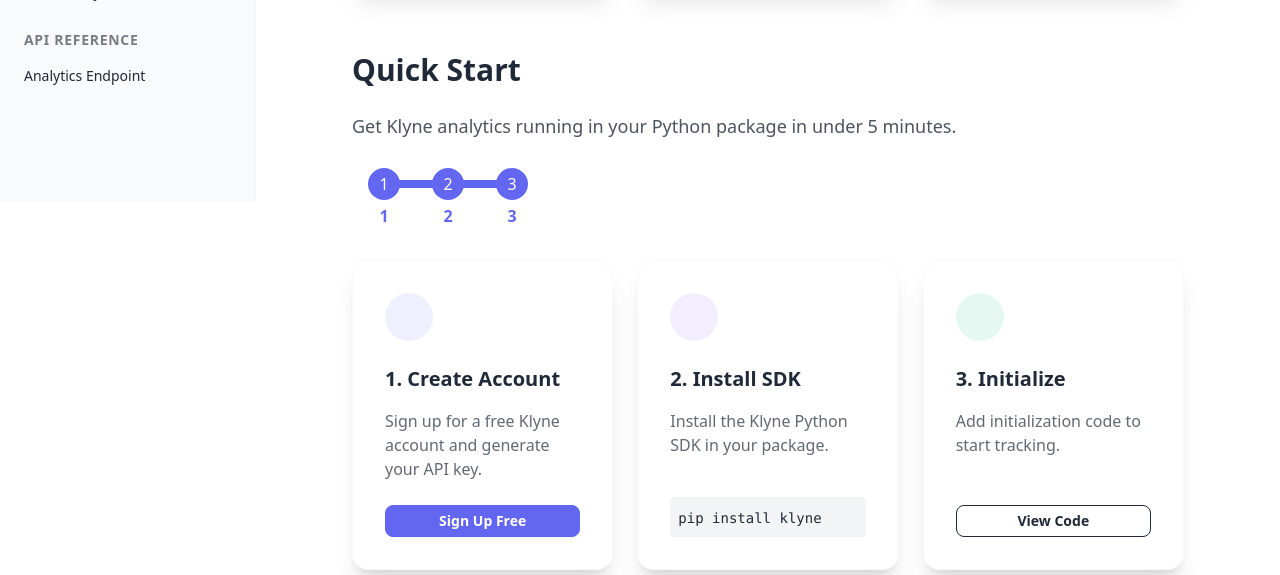
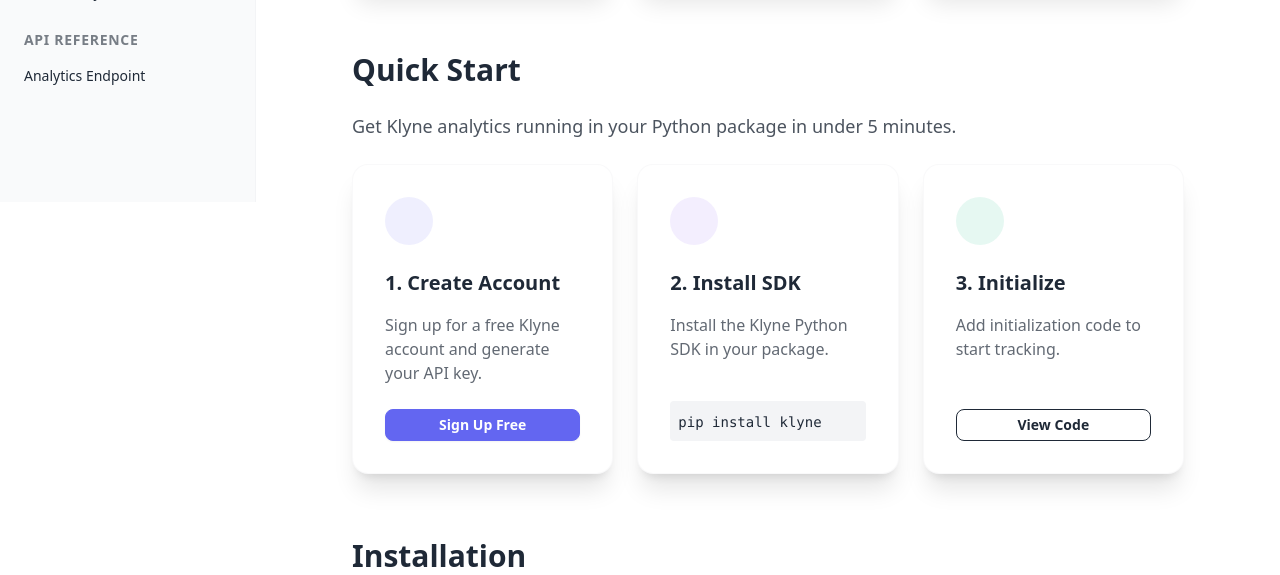
Before and after one commit to psincraian/klyne, a FastAPI app: page /docs in a window 1280 px wide. Shown: the part 662-1237 px from the top of the page. Run offline with FastAPI, Linux system fonts and the light colour scheme; the visitor is signed in with stand-in values (Sample User, id 1); data comes from the database, SQL or seed files in the repository; style sheets or scripts are compiled from the project's sources; some web fonts are replaced.

Commit message:
feat: remove unnecessary steps from quick start section

```diff
--- a/app/src/templates/docs.html
+++ b/app/src/templates/docs.html
@@ -216,18 +216,6 @@
         <p class="text-lg text-base-content/80 mb-6">
           Get Klyne analytics running in your Python package in under 5 minutes.
         </p>
-
-        <div class="steps mb-8">
-          <div class="step step-primary">
-            <div class="text-primary font-bold">1</div>
-          </div>
-          <div class="step step-primary">
-            <div class="text-primary font-bold">2</div>
-          </div>
-          <div class="step step-primary">
-            <div class="text-primary font-bold">3</div>
-          </div>
-        </div>
 
         <div class="grid grid-cols-1 md:grid-cols-3 gap-6 mb-8">
           <div class="klyne-card">
```
